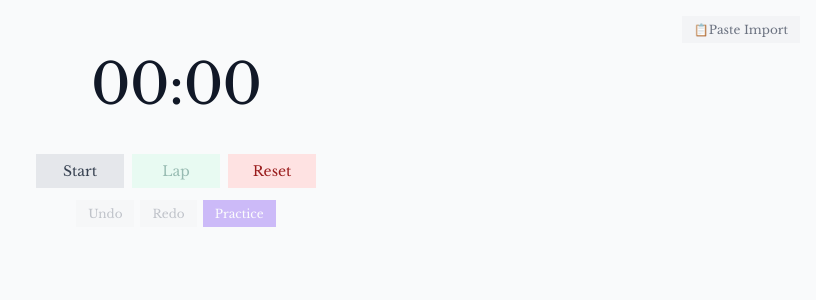
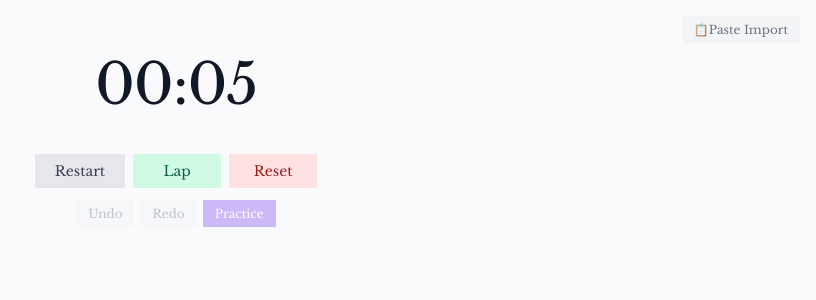
Before and after one commit to midspiral/talktimer-lemmafit, a React (Vite) app: page / in a window 1280 px wide. Shown: the top 300 px of the page, without its empty margins (464-1280 px from the left). Built offline with nearby package versions, Linux system fonts and the light colour scheme; the HTML template or start-up script is replaced by a standard one.

Commit message:
always start

```diff
--- a/src/App.tsx
+++ b/src/App.tsx
@@ -115,9 +115,8 @@ function parseMarkdown(text: string): { section: string; duration: number; tags:
 }
 
 function App() {
-  // Timer state
-  const [running, setRunning] = useState(false)
-  const [startTime, setStartTime] = useState<number | null>(null)
+  // Timer state - always running
+  const [startTime, setStartTime] = useState(() => Date.now())
   const [displayTime, setDisplayTime] = useState(0)
 
   // Model state with history for undo/redo (using verified Dafny history)
@@ -166,36 +165,25 @@ function App() {
     setDafnyHistory((h: DafnyHistory) => Api.Redo(h))
   }, [])
 
-  // Timer effect
+  // Timer effect - always running
   useEffect(() => {
-    if (!running || startTime === null) return
-
     const interval = setInterval(() => {
       const elapsed = Date.now() - startTime
       setDisplayTime(elapsed)
     }, 100)
 
     return () => clearInterval(interval)
-  }, [running, startTime])
+  }, [startTime])
 
-  // Start/stop timer
-  const toggleTimer = () => {
-    if (running) {
-      setRunning(false)
-    } else {
-      if (startTime === null) {
-        setStartTime(Date.now())
-      } else {
-        setStartTime(Date.now() - displayTimeRef.current)
-      }
-      setRunning(true)
-    }
+  // Restart timer (reset counter to 0, keeps running)
+  const restartTimer = () => {
+    setStartTime(Date.now())
+    setDisplayTime(0)
   }
 
-  // Reset timer (undoable)
+  // Reset timer and laps (timer keeps running)
   const resetTimer = () => {
-    setRunning(false)
-    setStartTime(null)
+    setStartTime(Date.now())
     setDisplayTime(0)
     setRepeatMode(false)
     dispatch({ type: 'Reset' })
@@ -207,12 +195,10 @@ function App() {
       .filter(lap => lap.section !== '')
       .map(lap => ({ section: lap.section, expectedDuration: lap.duration, tags: lap.tags }))
     if (labels.length === 0) return
-    setRunning(false)
-    setStartTime(null)
+    setStartTime(Date.now())
     setDisplayTime(0)
     setRepeatMode(false)
-    // Set template then reset (template survives reset? No - reset clears it)
-    // We need to set template AFTER reset, so do it in one setDafnyHistory call
+    // Set template after reset in one setDafnyHistory call
     setDafnyHistory((h: DafnyHistory) => {
       const resetAction = Api.actionFromJson({ type: 'Reset' })
       const h1 = Api.Do(h, resetAction)
@@ -368,11 +354,7 @@ function App() {
 
       if (e.key === ' ' && !e.metaKey && !e.ctrlKey) {
         e.preventDefault()
-        if (running) {
-          createLap()
-        } else {
-          toggleTimer()
-        }
+        createLap()
       } else if (e.key === 'z' && (e.metaKey || e.ctrlKey) && !e.shiftKey) {
         e.preventDefault()
         undo()
@@ -385,7 +367,7 @@ function App() {
 
     window.addEventListener('keydown', handleKeyDown)
     return () => window.removeEventListener('keydown', handleKeyDown)
-  }, [running, editingLap, editingDuration, editingTagsIdx, undo, redo])
+  }, [editingLap, editingDuration, editingTagsIdx, undo, redo])
 
   const selectedTotal = getSelectedTotal(model.laps)
   const selectedCount = getSelectedCount(model.laps)
@@ -410,13 +392,12 @@ function App() {
       </div>
 
       <div className="controls">
-        <button onClick={toggleTimer} className="control-btn">
-          {running ? 'Pause' : (startTime ? 'Resume' : 'Start')}
+        <button onClick={restartTimer} className="control-btn">
+          Restart
         </button>
         <button
           onClick={createLap}
           className="control-btn lap-btn"
-          disabled={!running}
         >
           Lap
         </button>
```
Also changed, not shown: lemmafit/.vibe/status.json.
